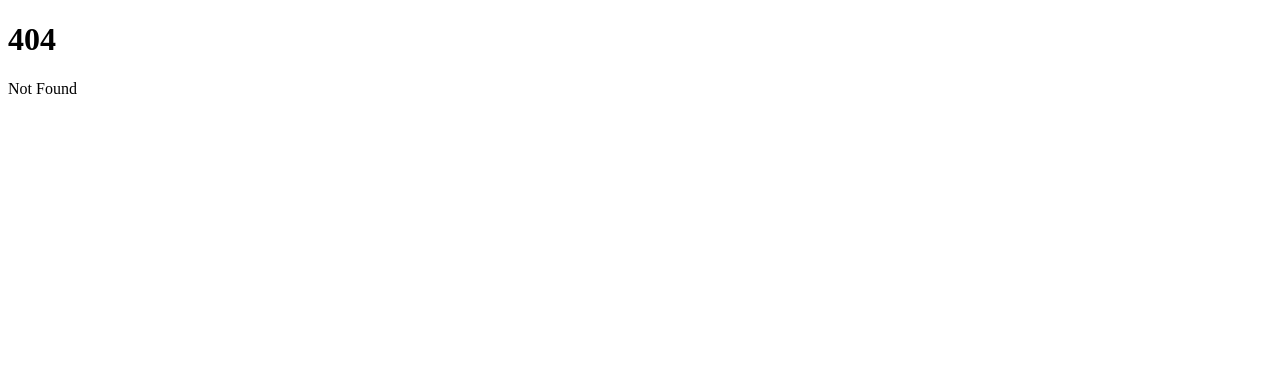
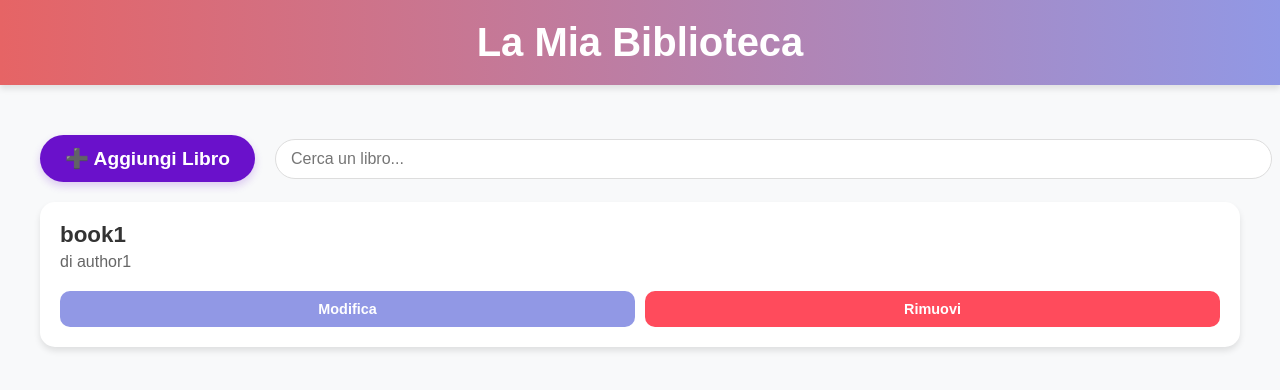
Before and after one commit to Rossi-Tommaso/Biblioteca, a SvelteKit app: page /main in a window 1280 px wide. Before the commit this address had no page. Shown: the top 390 px of the page. Built offline with nearby package versions, Linux system fonts and the light colour scheme.

Commit message:
-Aggiunto possibile layout

```diff
--- a/src/routes/+page.svelte
+++ b/src/routes/+page.svelte
@@ -1,136 +1,238 @@
 <script>
   import { onMount } from 'svelte';
-    import { db } from './lib/firebase.config';
-    import {set, get, ref, remove} from 'firebase/database'
+  import { writable } from 'svelte/store';
 
-    let books = [];
-    let newBook = { author: '', title: '', edition: '', comments: '', read: false, loaned: false };
+  // Firebase imports (make sure to install firebase with npm)
+  import { initializeApp } from 'firebase/app';
+  import {
+    getAuth,
+    createUserWithEmailAndPassword,
+    signInWithEmailAndPassword,
+    signInWithPopup,
+    GoogleAuthProvider,
+    signOut,
+    onAuthStateChanged
+  } from 'firebase/auth';
 
-    onMount (
-      getDb()
-     )
+  // Initialize Firebase
+  let app;
+  let auth;
+  let googleProvider;
 
-    async function getDb() {
-        const dbRef = ref(db, 'books/')
+  // User store
+  const user = writable(null);
 
+  // Form states
+  let email = '';
+  let password = '';
+  let error = '';
+  let isLoading = false;
+
+  onMount(() => {
+    // Initialize Firebase when component mounts
+    app = initializeApp(firebaseConfig);
+    auth = getAuth(app);
+    googleProvider = new GoogleAuthProvider();
+
+    // Listen for authentication state changes
+    const unsubscribe = onAuthStateChanged(auth, (currentUser) => {
+      user.set(currentUser);
+    });
+
+    // Cleanup subscription on component destroy
+    return () => unsubscribe();
+  });
+
+  // Email/Password Sign Up
+  async function handleSignUp() {
+    error = '';
+    isLoading = true;
     try {
-          const snapshot = await get(dbRef);
+      const userCredential = await createUserWithEmailAndPassword(auth, email, password);
+      user.set(userCredential.user);
+    } catch (err) {
+      error = err.message;
+    }
+    isLoading = false;
+  }
 
-          if(snapshot.exists())
-            books = Object.values(snapshot.val());
-          else
-            books = [];
+  // Email/Password Sign In
+  async function handleSignIn() {
+    error = '';
+    isLoading = true;
+    try {
+      const userCredential = await signInWithEmailAndPassword(auth, email, password);
+      user.set(userCredential.user);
+    } catch (err) {
+      error = err.message;
     }
-        catch (e) {
-          console.error('Errore nel caricamento del database:', e);
+    isLoading = false;
+  }
+
+  // Google Sign In
+  async function handleGoogleSignIn() {
+    error = '';
+    isLoading = true;
+    try {
+      const result = await signInWithPopup(auth, googleProvider);
+      user.set(result.user);
+    } catch (err) {
+      error = err.message;
+    }
+    isLoading = false;
+  }
+
+  // Sign Out
+  async function handleSignOut() {
+    try {
+      await signOut(auth);
+      user.set(null);
+    } catch (err) {
+      error = err.message;
     }
   }
+</script>
 
-    async function addToDb(book) {
-        console.log(book)
-        const booksRef = ref(db, 'books/');
-        try {
-            const snapshot = await get(booksRef);
-            const books = snapshot.exists ? snapshot.val() : {};
-            const newId = Object.keys(books).length + 1;
+<div class="auth-container">
+  {#if $user}
+    <div class="user-profile">
+      <h2>Benvenuto, {$user.displayName || $user.email}!</h2>
 
-            await set(ref(db, `books/book${newId}`), {
-            id: newId,
-            author: book.author,
-            title: book.title,
-            edition: book.edition,
-            read: book.read,
-            loaned: book.loaned
-            }
-        )
-        console.log('Libro salvato con successo!');
-        }
-        catch (e) {
-            console.error('Errore nel salvataggio del libro:', e);
-        }
+      {#if $user.photoURL}
+        <img
+          src={$user.photoURL}
+          alt="Profilo utente"
+          class="user-avatar"
+        />
+      {/if}
+
+      <div class="user-details">
+        <p>Email: {$user.email}</p>
+        <p>ID Utente: {$user.uid}</p>
+      </div>
+
+      <button on:click={handleSignOut} class="sign-out-btn">
+        Esci
+      </button>
+    </div>
+  {:else}
+    <div class="auth-form">
+      <h2>Accedi o Registrati</h2>
+
+      {#if error}
+        <p class="error-message">{error}</p>
+      {/if}
+
+      <input
+        type="email"
+        placeholder="Email"
+        bind:value={email}
+        disabled={isLoading}
+      />
+
+      <input
+        type="password"
+        placeholder="Password"
+        bind:value={password}
+        disabled={isLoading}
+      />
+
+      <div class="button-group">
+        <button
+          on:click={handleSignIn}
+          disabled={isLoading}
+        >
+          {isLoading ? 'Accesso in corso...' : 'Accedi'}
+        </button>
+
+        <button
+          on:click={handleSignUp}
+          disabled={isLoading}
+        >
+          {isLoading ? 'Registrazione...' : 'Registrati'}
+        </button>
+      </div>
+
+      <div class="social-login">
+        <button
+          on:click={handleGoogleSignIn}
+          disabled={isLoading}
+          class="google-btn"
+        >
+          Accedi con Google
+        </button>
+      </div>
+    </div>
+  {/if}
+</div>
+
+<style>
+  .auth-container {
+    max-width: 400px;
+    margin: 2rem auto;
+    padding: 2rem;
+    background-color: #f4f4f4;
+    border-radius: 8px;
+    box-shadow: 0 4px 6px rgba(0, 0, 0, 0.1);
   }
 
-    const addNewBook = () => {
-      books = [...books, { ...newBook, id: Date.now() }];
-      addToDb(newBook)
-      newBook = { author: '', title: '', edition: '', comments: '', read: false, loaned: false };
-    };
-
-    async function removeBook(id) {
-    const bookRef = ref(db, `books/book${id}`); // Percorso esatto del libro
-    try {
-        await remove(bookRef);
-        books = books.filter(book => book.id !== id); // Aggiorna la lista locale
-        console.log('Libro rimosso con successo!');
-    } catch (e) {
-        console.error('Errore nella rimozione del libro:', e);
-    }
+  .auth-form input {
+    width: 100%;
+    padding: 0.75rem;
+    margin-bottom: 1rem;
+    border: 1px solid #ddd;
+    border-radius: 4px;
   }
 
-  </script>
+  .button-group {
+    display: flex;
+    gap: 1rem;
+  }
 
-  <h1>Gestione Biblioteca</h1>
-
-  <section>
-    <h2>Aggiungi un nuovo libro</h2>
-    <form on:submit|preventDefault={addNewBook}>
-      <input type="text" bind:value={newBook.author} placeholder="Autore" required />
-      <input type="text" bind:value={newBook.title} placeholder="Titolo" required />
-      <input type="text" bind:value={newBook.edition} placeholder="Edizione" />
-      <textarea bind:value={newBook.comments} placeholder="Commenti"></textarea>
-      <label>
-        Letto: <input type="checkbox" bind:checked={newBook.read} />
-      </label>
-      <label>
-        Prestato: <input type="checkbox" bind:checked={newBook.loaned} />
-      </label>
-      <button type="submit">Aggiungi</button>
-    </form>
-  </section>
-
-  <section>
-    <h2>Lista Libri</h2>
-    {#if books.length === 0}
-      <p>Non ci sono libri nella tua biblioteca.</p>
-    {/if}
-    <ul>
-      {#each books as book (book.id)}
-        <li>
-          <strong>{book.title}</strong> di {book.author}
-          <button on:click={() => removeBook(book.id)}>Rimuovi</button>
-        </li>
-      {/each}
-    </ul>
-  </section>
-
-  <style>
-    h1 {
-      font-family: Arial, sans-serif;
-      margin-bottom: 20px;
-    }
-    form {
-      margin-bottom: 30px;
-    }
-    input, textarea, button {
-      margin: 5px 0;
-      display: block;
-    }
-    ul {
-      list-style: none;
-      padding: 0;
-    }
-    li {
-      margin: 10px 0;
-    }
-    button {
-      background: #007BFF;
+  .button-group button,
+  .social-login button {
+    flex: 1;
+    padding: 0.75rem;
+    background-color: #4CAF50;
     color: white;
     border: none;
-      padding: 5px 10px;
     border-radius: 4px;
     cursor: pointer;
+    transition: background-color 0.3s;
   }
-    button:hover {
-      background: #0056b3;
+
+  .button-group button:nth-child(2) {
+    background-color: #2196F3;
+  }
+
+  .google-btn {
+    background-color: #DB4437;
+    margin-top: 1rem;
+  }
+
+  .user-profile {
+    text-align: center;
+  }
+
+  .user-avatar {
+    width: 100px;
+    height: 100px;
+    border-radius: 50%;
+    object-fit: cover;
+    margin: 1rem 0;
+  }
+
+  .sign-out-btn {
+    background-color: #f44336;
+  }
+
+  .error-message {
+    color: red;
+    margin-bottom: 1rem;
+  }
+
+  button:disabled {
+    background-color: #cccccc;
+    cursor: not-allowed;
   }
 </style>
--- /dev/null
+++ b/src/routes/main/+page.svelte
@@ -0,0 +1,189 @@
+<script>
+    export let books = [
+        {title: 'book1', author: 'author1'}
+    ];
+
+    const addBook = () => {
+        console.log(1)
+        books = [...books, {title: 'book1', author: 'author1'}]
+    };
+
+    const editBook = (book) => {
+      alert(`Modifica il libro: ${book.title}`);
+    };
+
+    const removeBook = (book) => {
+      alert(`Rimuovi il libro: ${book.title}`);
+    };
+</script>
+
+  <div class="header">
+    <h1>La Mia Biblioteca</h1>
+  </div>
+
+  <div class="content">
+    <div class="top-actions">
+      <button class="add-book-button" on:click={addBook}>➕ Aggiungi Libro</button>
+      <div class="search-bar">
+        <input type="text" placeholder="Cerca un libro..." />
+      </div>
+    </div>
+
+    {#if books.length > 0}
+      <div class="book-grid">
+        {#each books as book}
+          <div class="book-card">
+            <div class="book-info">
+              <p class="book-title">{book.title}</p>
+              <p class="book-author">di {book.author}</p>
+            </div>
+            <div class="actions">
+              <button on:click={() => editBook(book)}>Modifica</button>
+              <button on:click={() => removeBook(book)}>Rimuovi</button>
+            </div>
+          </div>
+        {/each}
+      </div>
+    {:else}
+      <p class="no-books">Nessun libro presente. Aggiungine uno per iniziare!</p>
+    {/if}
+  </div>
+
+  <style>
+    :global(body) {
+      margin: 0;
+      font-family: 'Poppins', sans-serif;
+      background-color: #f8f9fa;
+      color: #333;
+    }
+
+    .header {
+      background: linear-gradient(90deg, #e66465, #9198e5);
+      color: #fff;
+      padding: 20px;
+      text-align: center;
+      box-shadow: 0 4px 6px rgba(0, 0, 0, 0.1);
+    }
+
+    .header h1 {
+      margin: 0;
+      font-size: 2.5rem;
+      font-weight: 700;
+    }
+
+    .content {
+      max-width: 1200px;
+      margin: 30px auto;
+      padding: 20px;
+    }
+
+    .top-actions {
+      display: flex;
+      justify-content: space-between;
+      align-items: center;
+      margin-bottom: 20px;
+    }
+
+    .add-book-button {
+      background: #6a11cb;
+      color: #fff;
+      border: none;
+      border-radius: 30px;
+      padding: 12px 25px;
+      font-size: 1.2rem;
+      font-weight: 600;
+      cursor: pointer;
+      box-shadow: 0 4px 8px rgba(106, 17, 203, 0.2);
+      transition: transform 0.2s ease, box-shadow 0.2s ease;
+    }
+
+    .add-book-button:hover {
+      box-shadow: 0 6px 12px rgba(106, 17, 203, 0.3);
+    }
+
+    .search-bar {
+      flex-grow: 1;
+      margin-left: 20px;
+    }
+
+    .search-bar input {
+      width: 100%;
+      padding: 10px 15px;
+      border-radius: 20px;
+      border: 1px solid #ddd;
+      font-size: 1rem;
+    }
+
+    .book-grid {
+      display: grid;
+      grid-template-columns: repeat(auto-fit, minmax(280px, 1fr));
+      gap: 20px;
+    }
+
+    .book-card {
+      background: #fff;
+      border-radius: 15px;
+      box-shadow: 0 4px 6px rgba(0, 0, 0, 0.1);
+      padding: 20px;
+      display: flex;
+      flex-direction: column;
+      justify-content: space-between;
+      transition: transform 0.2s ease, box-shadow 0.2s ease;
+    }
+
+    .book-card:hover {
+      box-shadow: 0 6px 12px rgba(0, 0, 0, 0.15);
+    }
+
+    .book-info {
+      margin-bottom: 20px;
+    }
+
+    .book-title {
+      font-size: 1.4rem;
+      font-weight: bold;
+      color: #333;
+      margin: 0;
+    }
+
+    .book-author {
+      font-size: 1rem;
+      color: #666;
+      margin: 5px 0 0;
+    }
+
+    .actions {
+      display: flex;
+      gap: 10px;
+      justify-content: center;
+    }
+
+    .actions button {
+      flex: 1;
+      background: #9198e5;
+      color: #fff;
+      border: none;
+      border-radius: 10px;
+      padding: 10px;
+      font-size: 0.9rem;
+      font-weight: 600;
+      cursor: pointer;
+      transition: background 0.2s ease, transform 0.2s ease;
+    }
+
+    .actions button:hover {
+      transform: scale(1.0125);
+    }
+
+    .actions button:nth-child(2) {
+      background: #ff4b5c;
+    }
+
+
+    .no-books {
+      text-align: center;
+      font-size: 1.2rem;
+      color: #666;
+      margin-top: 20px;
+    }
+  </style>
```
Also changed, not shown: src/lib/firebase.config.js (added, +21 -0 lines), src/routes/lib/firebase.config.js (deleted, +0 -21 lines). Lines whose indentation alone changed are shown as unchanged.
